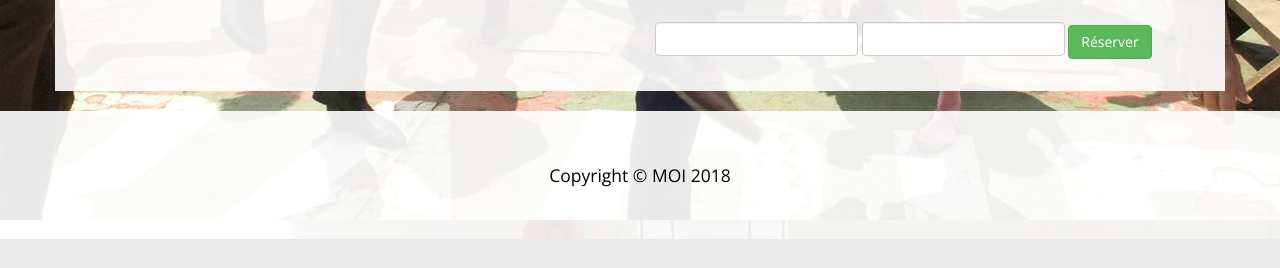
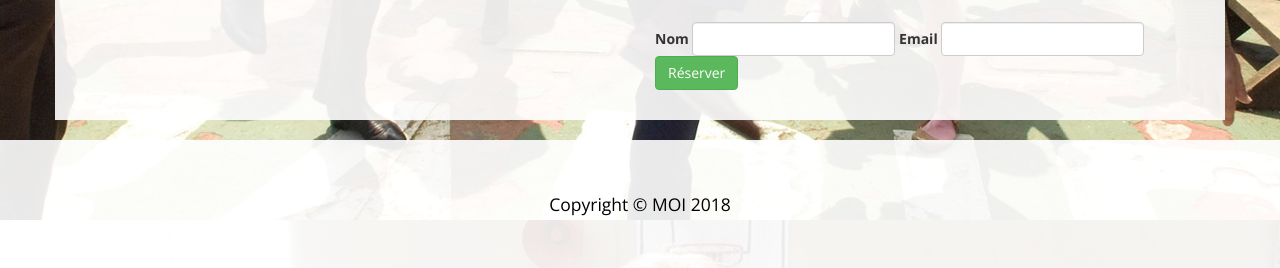
Before and after one commit to ggenier/TutoPython, a Django app: template disquaire/disquaire_project/store/templates/store/detail.html in a window 1280 px wide. Shown: the part 580-848 px from the top of the page. Before the commit the page ends 819 px from the top, so only its background shows below. Run offline with Django 3.2, Linux system fonts and the light colour scheme; the template is opened without the code that fills it: values that come from a table or form of the project are taken from there, others are empty; some libraries are stand-ins or nearby versions.

Commit message:
Chapitre Améliorez la gestion du formulaire Utilisation de la classe ModelForm pour générer les champs à partir de ceux déjà existant en base de données + ajout surcharge affichage des erreurs

```diff
--- a/disquaire/disquaire_project/store/forms.py
+++ b/disquaire/disquaire_project/store/forms.py
@@ -1,19 +1,45 @@
-from django import forms
 
 #Un formulaire est représenté sous la forme d'une classe, c'est une super idée :)
 #Chaque attrcbut de la classe est un chhamp, et les types sont les mêmes que pour les modèles.
 #On hérite alors des contrôles automatique
+#C'est le fonctionnement de base
+#Si notre formlaire contient exactement les champs d'une table, on peut utiliser la solution en dessous
 
-class ContactForm(forms.Form):
-    """Formulaire de réservation"""
-    name = forms.CharField(label="Nom" #Label affiché à gauche de la zone de saisie
-                           , max_length=100 #Taille max
-                           , widget=forms.TextInput(attrs={'class' : 'form-control'}) #ZOne de saisie
-                           , required=True #Obligatoire
-                           )
+# from django.forms import form
+# class ContactForm(forms.Form):
+#     """Formulaire de réservation"""
+#     name = forms.CharField(label="Nom" #Label affiché à gauche de la zone de saisie
+#                            , max_length=100 #Taille max
+#                            , widget=forms.TextInput(attrs={'class' : 'form-control'}) #ZOne de saisie
+#                            , required=True #Obligatoire
+#                            )
+#
+#     email = forms.EmailField(label="Email" #Label affiché à gauche de la zone de saisie
+#                            , max_length=100 #Taille max
+#                            , widget=forms.EmailInput(attrs={'class' : 'form-control'}) #ZOne de saisie
+#                            , required=True #Obligatoire
+#                          )
 
-    email = forms.EmailField(label="Email" #Label affiché à gauche de la zone de saisie
-                           , max_length=100 #Taille max
-                           , widget=forms.EmailInput(attrs={'class' : 'form-control'}) #ZOne de saisie
-                           , required=True #Obligatoire
-                         )
+
+#Solution si le formulaire contient exactement les champs d'une table
+from django.forms import ModelForm, TextInput, EmailInput
+from .models import Contact
+from django.forms.utils import ErrorList
+
+class ContactForm(ModelForm):
+    class Meta:
+        model = Contact
+        fields = ["name", "email"]
+        widgets = {
+            'name': TextInput(attrs={'class': 'form-control'}),
+            'email': EmailInput(attrs={'class': 'form-control'})
+        }
+
+#Pour modifier les erreurs, ici, on change la liste à puce par des paragraphes
+class ParagraphErrorList(ErrorList):
+    def __str__(self):
+        return self.as_divs()
+
+    def as_divs(self):
+        if not self: return ''
+        return '<div class="errorlist">%s</div>' % ''.join(['<p class="small error">%s</p>' % e for e in self])
--- a/disquaire/disquaire_project/store/templates/store/detail.html
+++ b/disquaire/disquaire_project/store/templates/store/detail.html
@@ -22,11 +22,11 @@
   <form class="form-inline" action="{% url 'store:detail' album_id=album_id %}" method="post">
     {% csrf_token %}
     <div class="form-group {% if form.name.errors %}has-warning has-feedback{% endif %}">
-      <label for="{{ form.name.id_for_label }}">
+      <label for="{{ form.name.id_for_label }}" class="control-label">Nom</label>
       {{ form.name }}
     </div>
     <div class="form-group {% if form.email.errors %}has-warning has-feedback{% endif %}">
-      <label for="{{ form.email.id_for_label }}">
+      <label for="{{ form.email.id_for_label }}" class="control-label">Email</label>
       {{ form.email }}
     </div>
     <!-- <input type="hidden" class="hidden" value="" name="album_id"> -->
--- a/disquaire/disquaire_project/store/views.py
+++ b/disquaire/disquaire_project/store/views.py
@@ -2,6 +2,7 @@ from .models import Album, Artist, Contact, Booking
 from django.shortcuts import render, get_object_or_404
 from django.core.paginator import Paginator, PageNotAnInteger, EmptyPage
 from .forms import ContactForm
+from .forms import ParagraphErrorList
 
 # Create your views here.
 #Version pour HTML simple
@@ -72,7 +73,7 @@ def detail(request, album_id):
     }
 
     if request.method == "POST":
-        form = ContactForm(request.POST)
+        form = ContactForm(request.POST, error_class=ParagraphErrorList)
         if form.is_valid():
             #email = request.POST.get("email")
             #name = request.POST.get("name")
```
